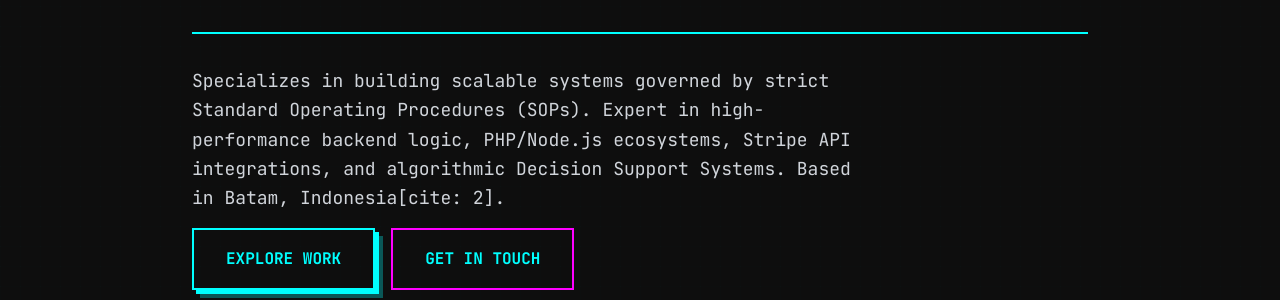
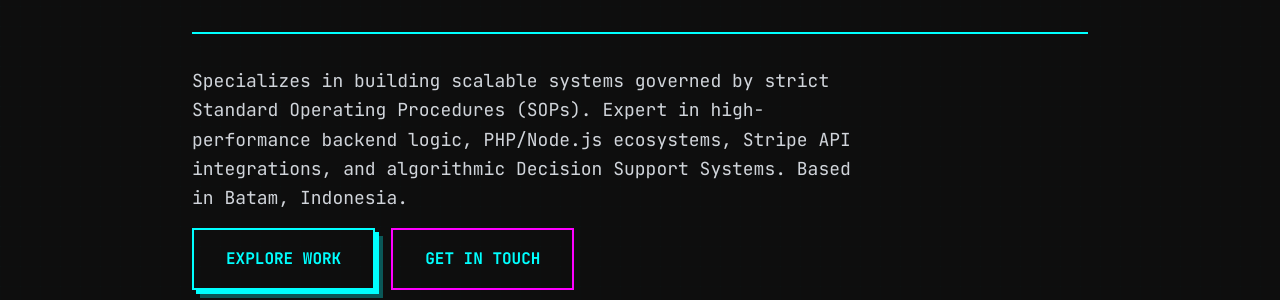
Before and after one commit to mnwajjah/hire-me-please-2, a Next.js app: page / in a window 1280 px wide. Shown: the part 394-694 px from the top of the page. Built offline with nearby package versions, Linux system fonts and the light colour scheme.

Commit message:
Update Hero.jsx

```diff
--- a/components/Hero.jsx
+++ b/components/Hero.jsx
@@ -84,7 +84,7 @@ export default function Hero() {
           {/* Bio */}
           <motion.div className="space-y-4 max-w-2xl" variants={itemVariants}>
             <p className="text-lg text-gray-300 leading-relaxed">
-              Specializes in building scalable systems governed by strict Standard Operating Procedures (SOPs). Expert in high-performance backend logic, PHP/Node.js ecosystems, Stripe API integrations, and algorithmic Decision Support Systems. Based in Batam, Indonesia[cite: 2].
+              Specializes in building scalable systems governed by strict Standard Operating Procedures (SOPs). Expert in high-performance backend logic, PHP/Node.js ecosystems, Stripe API integrations, and algorithmic Decision Support Systems. Based in Batam, Indonesia.
             </p>
             <motion.div
               className="flex gap-4 justify-center md:justify-start"
```
